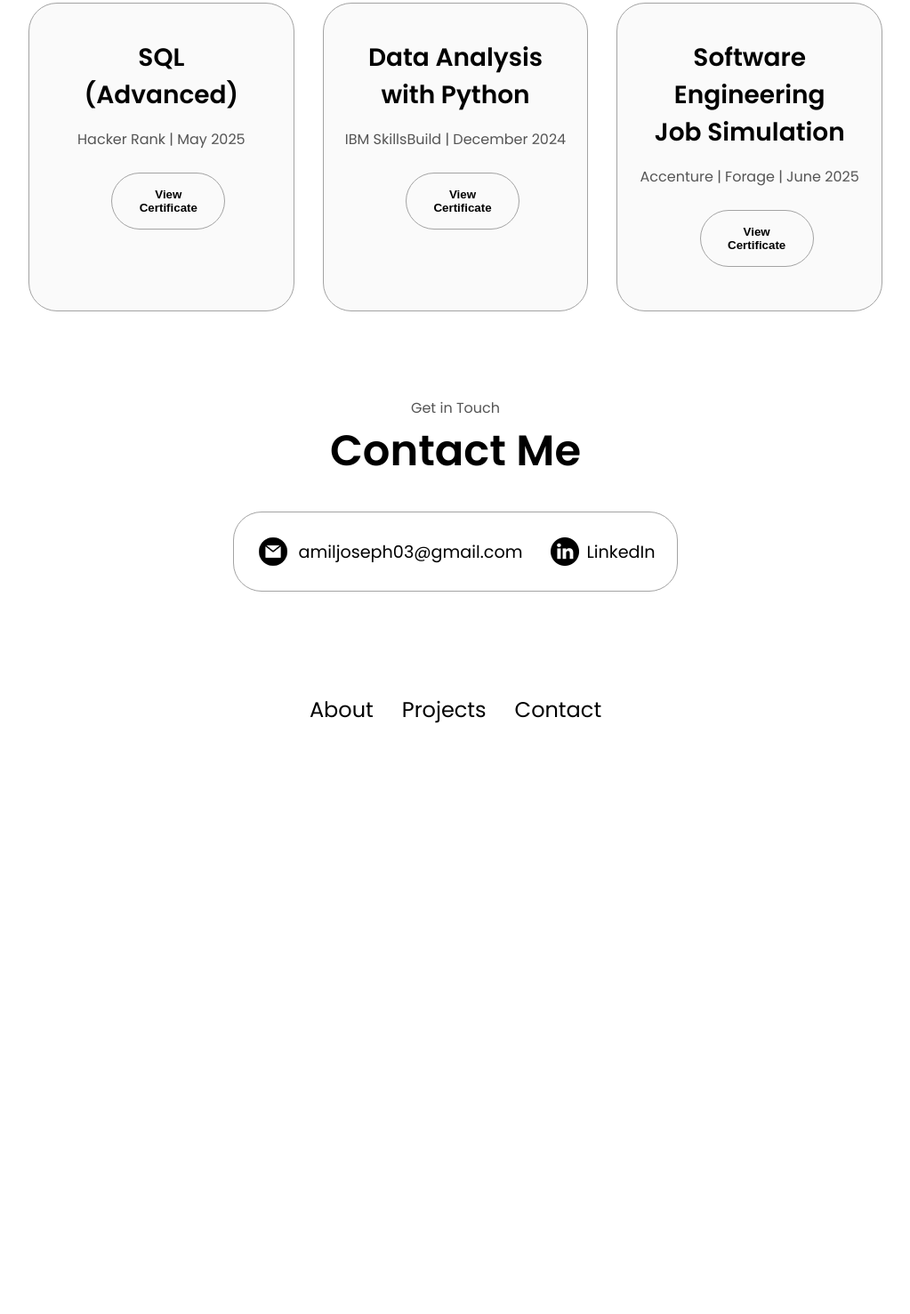
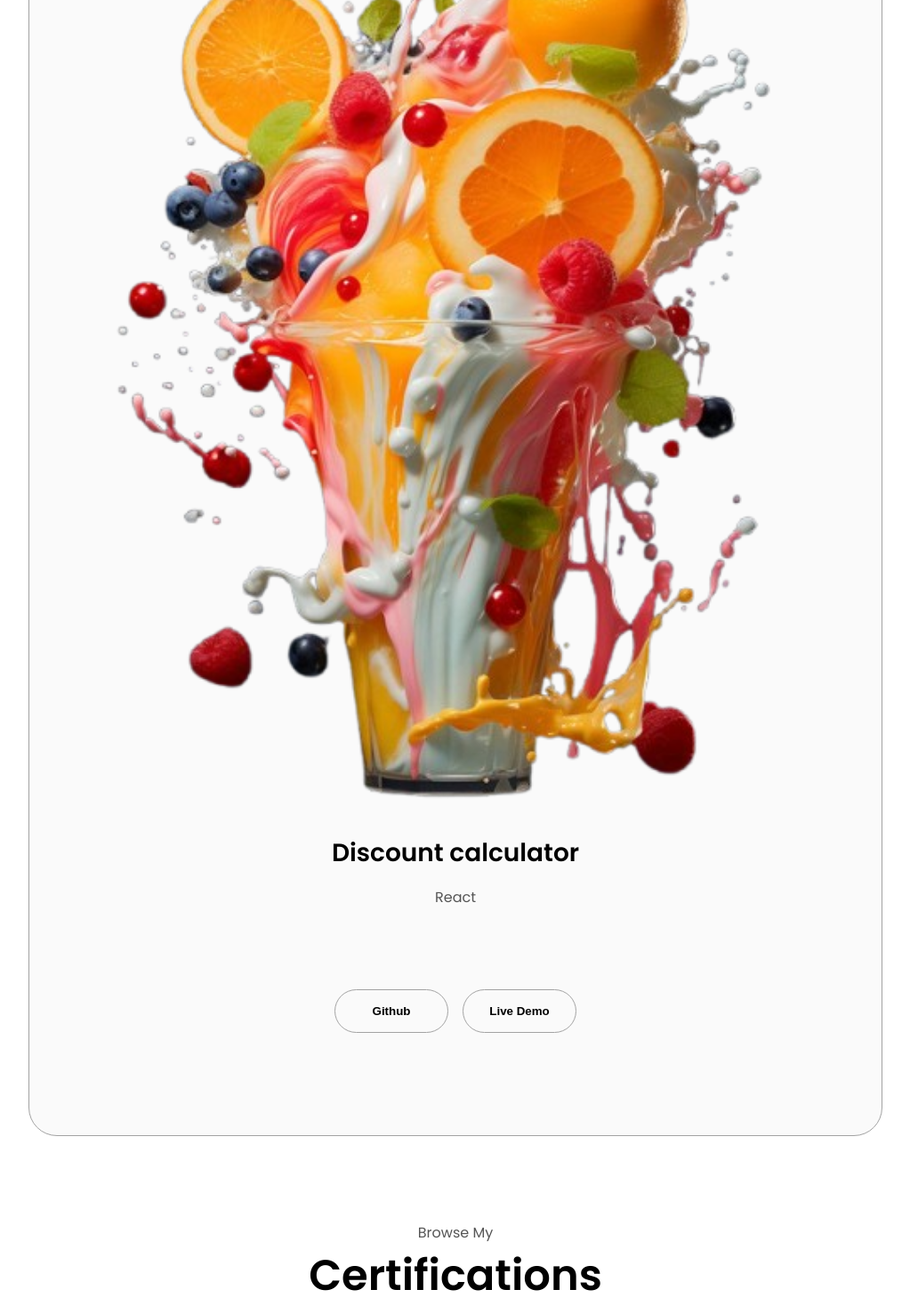
Before and after one commit to amiljoseph03/portfolio, a plain HTML site: page index.html in a window 1280 px wide. Shown: the part 3441-4918 px from the top of the page at 89% size, without its empty margins (128-1151 px from the left). Before the commit the page ends 4378 px from the top, so only its background shows below. Drawn offline with Linux system fonts and the light colour scheme.

Commit message:
new project added

```diff
--- a/index.html
+++ b/index.html
@@ -371,6 +371,38 @@
               </button>
             </div>
           </div>
+
+
+                     <!-- ..........................React............Discount Calculator............................................  -->
+
+           <div class="details-container color-container">
+            <div class="article-container">
+              <img
+                src="./assets/f-removebg-preview (1).png"
+                alt="Project 1"
+                class="project-img"
+              />
+            </div>
+
+            <h2 class="experience-sub-title project-title">Discount calculator</h2>
+            <p> React </p>
+
+            <div class="btn-container">
+              <button
+                class="btn btn-color-2 project-btn"
+                onclick="location.href = 'https://github.com/amiljoseph03/Discount-Calculator.git'"
+              >
+
+                Github
+              </button>
+              <button
+                class="btn btn-color-2 project-btn"
+                onclick="location.href='https://discount-calculator-flax.vercel.app/'"
+              >
+                Live Demo
+              </button>
+            </div>
+          </div>
 <!-- Projects Section Ends -->
 </section>
 
```
